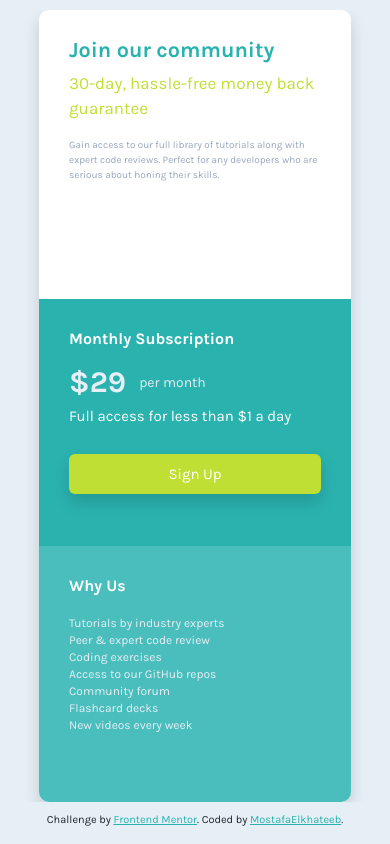
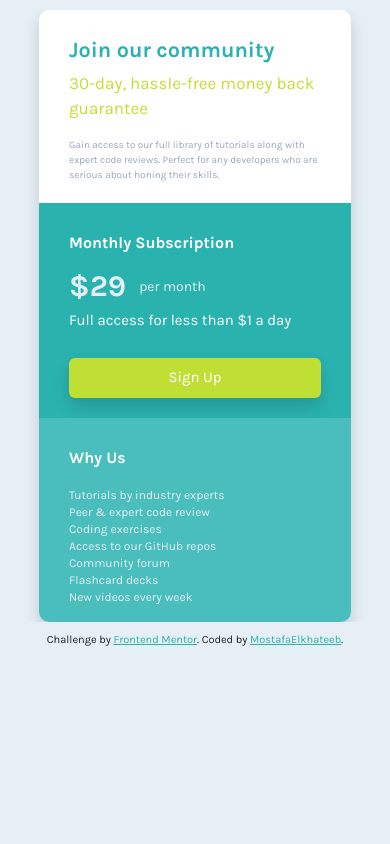
Before and after one commit to melkhateeb193/single-price-grid-component-master, a plain HTML site: page index.html in a window 390 px wide. Drawn offline with Linux system fonts and the light colour scheme.

Commit message:
last commit

```diff
--- a/css/style.css
+++ b/css/style.css
@@ -118,24 +118,28 @@ main{
     body{
         line-height: none;
         font-size: none;
+        width: 100%;
     }
     main {
         margin-top: 10px;
         flex-direction: column;
         width: 100%;
         scroll-snap-align: initial;
+        height: fit-content;
      }
 
      .container.g-0{
         width: 80%;
-        height: 100%;
+        height: fit-content;
     }
     .signUp {
         grid-column: 1/3;
-
+        padding-bottom: 20px;
     }
     .whyUs {
          grid-column: 1/3;
+         height: fit-content;
+
 
     }
     .attribution {
```
